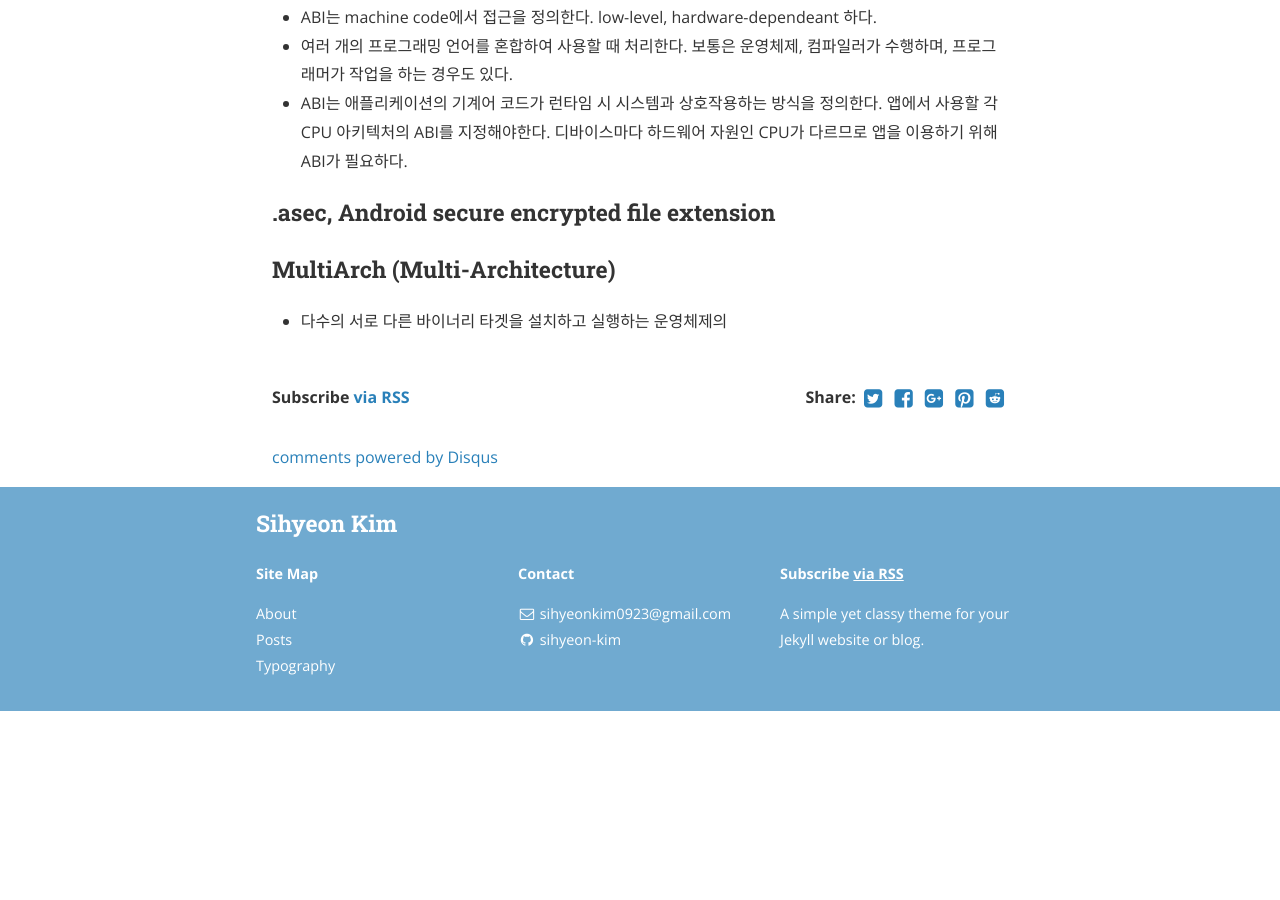
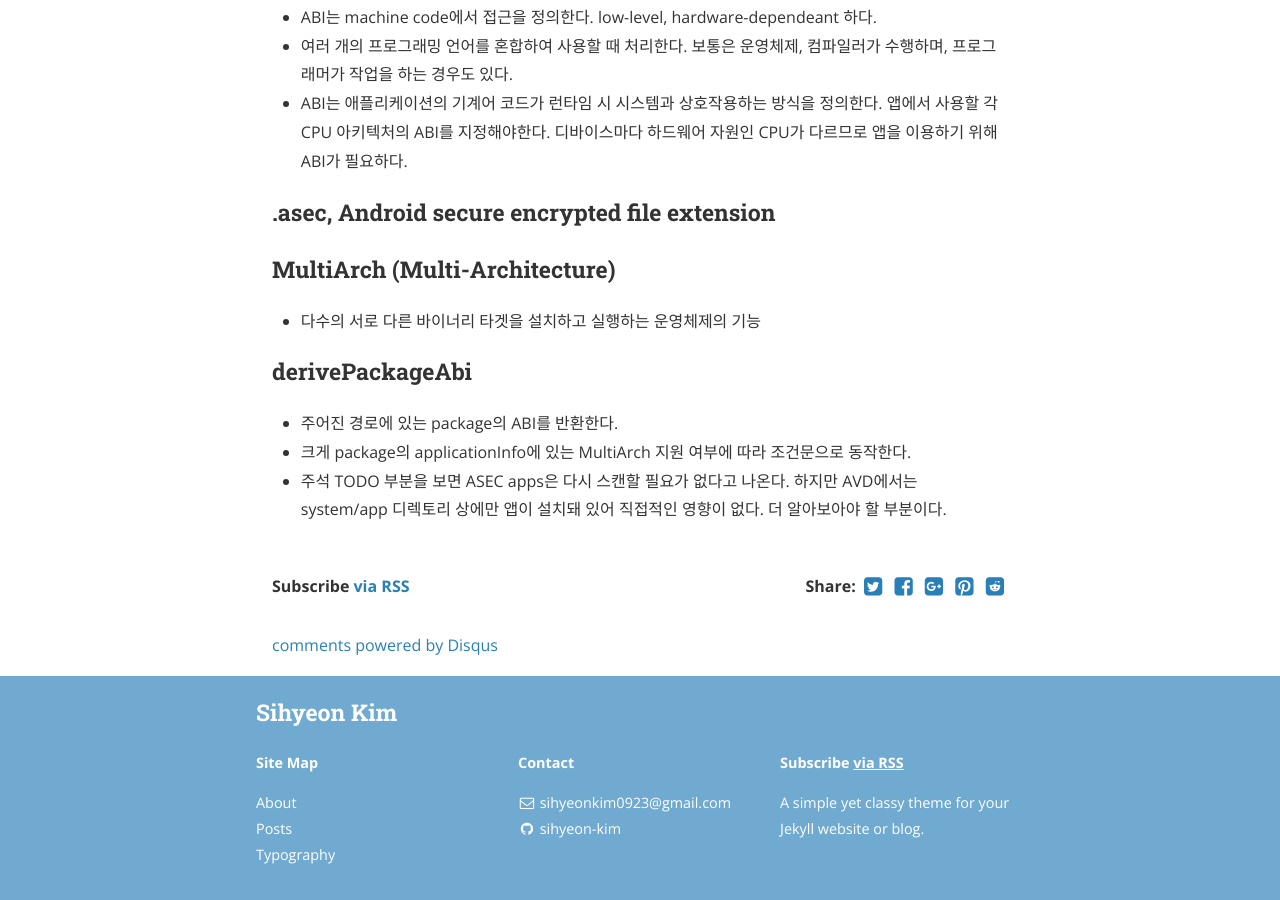
Before and after one commit to sihyeon-kim/sihyeon-kim.github.io, a Jekyll site: the page built from _posts/2019-08-15-Android-Package-Manager-#07-derivePackageAbi.markdown, in a window 1280 px wide and 900 px high, scrolled down 628 px. Built offline with Jekyll 4.4.1, drawn with Linux system fonts in a browser that asks for light colours; nearby versions of some CDN libraries; comment, search, counter and statistics services are not loaded; before the commit the page ends 1339 px from its top, so only the background shows below that.

Commit message:
Update 2019-08-15-Android-Package-Manager-#07-derivePackageAbi.markdown

```diff
--- a/_posts/2019-08-15-Android-Package-Manager-#07-derivePackageAbi.markdown
+++ b/_posts/2019-08-15-Android-Package-Manager-#07-derivePackageAbi.markdown
@@ -20,4 +20,9 @@ categories: android-packagemanager
 ### .asec, Android secure encrypted file extension
 
 ### MultiArch (Multi-Architecture)
-- 다수의 서로 다른 바이너리 타겟을 설치하고 실행하는 운영체제의
+- 다수의 서로 다른 바이너리 타겟을 설치하고 실행하는 운영체제의 기능
+
+### derivePackageAbi
+- 주어진 경로에 있는 package의 ABI를 반환한다.
+- 크게 package의 applicationInfo에 있는 MultiArch 지원 여부에 따라 조건문으로 동작한다.
+- 주석 TODO 부분을 보면 ASEC apps은 다시 스캔할 필요가 없다고 나온다. 하지만 AVD에서는 system/app 디렉토리 상에만 앱이 설치돼 있어 직접적인 영향이 없다. 더 알아보아야 할 부분이다.
```
